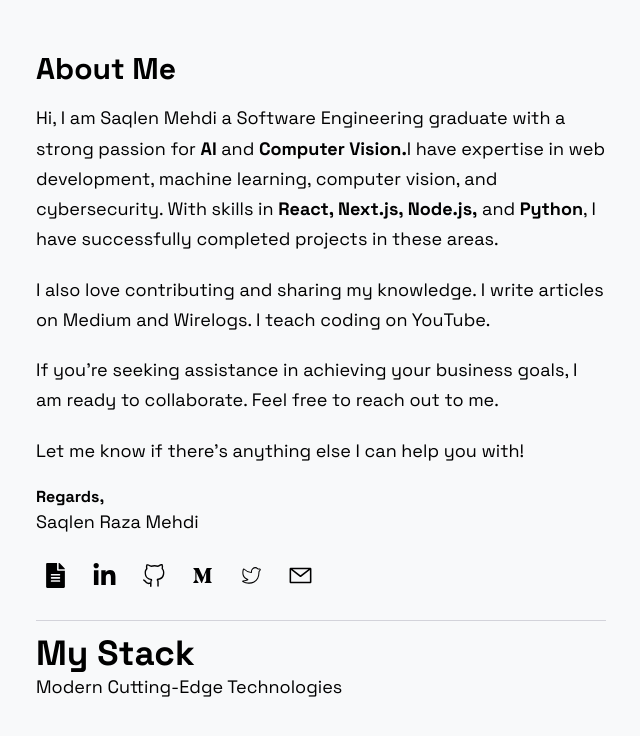
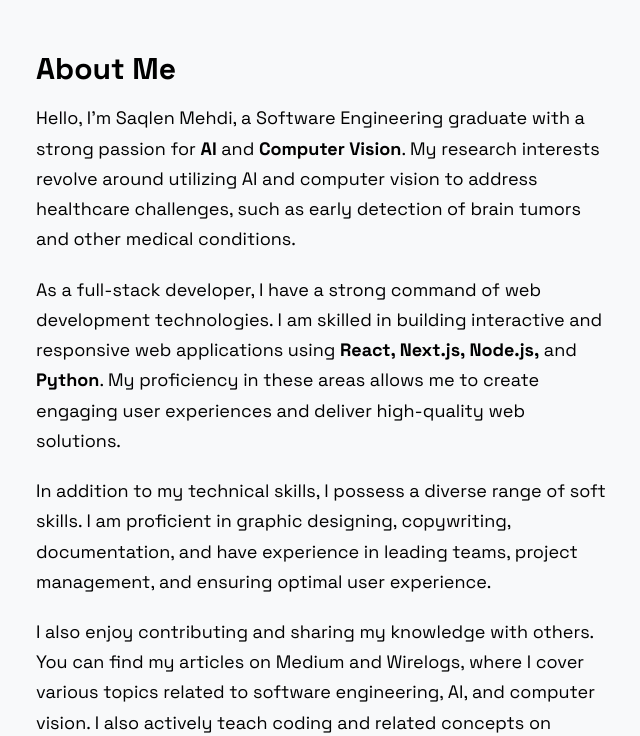
Before and after one commit to mehdisaqlen/mehdisaqlen.github.io, a Next.js app: page / in a window 1280 px wide. Shown: the part 638-1374 px from the top of the page, without its empty margins (319-959 px from the left). Built offline with nearby package versions, Linux system fonts and the light colour scheme.

Commit message:
updated the bio

```diff
--- a/src/app/page.tsx
+++ b/src/app/page.tsx
@@ -12,23 +12,41 @@ function Home() {
       <article className={`${styles.about} content-wrapper`}>
         <h2>About Me</h2>
         <p>
-          Hi, I am Saqlen Mehdi a Software Engineering graduate with a strong
-          passion for <strong>AI</strong> and <strong>Computer Vision.</strong>I
-          have expertise in web development, machine learning, computer vision,
-          and cybersecurity. With skills in{" "}
-          <strong>React, Next.js, Node.js,</strong> and <strong>Python</strong>,
-          I have successfully completed projects in these areas.
+          Hello, I&apos;m Saqlen Mehdi, a Software Engineering graduate with a
+          strong passion for <strong>AI</strong> and{" "}
+          <strong>Computer Vision</strong>. My research interests revolve around
+          utilizing AI and computer vision to address healthcare challenges,
+          such as early detection of brain tumors and other medical conditions.
         </p>
         <p>
-          I also love contributing and sharing my knowledge. I write articles on
-          Medium and Wirelogs. I teach coding on YouTube.
+          As a full-stack developer, I have a strong command of web development
+          technologies. I am skilled in building interactive and responsive web
+          applications using <strong>React, Next.js, Node.js,</strong> and{" "}
+          <strong>Python</strong>. My proficiency in these areas allows me to
+          create engaging user experiences and deliver high-quality web
+          solutions.
         </p>
 
         <p>
-          If you&apos;re seeking assistance in achieving your business goals, I
-          am ready to collaborate. Feel free to reach out to me.
+          In addition to my technical skills, I possess a diverse range of soft
+          skills. I am proficient in graphic designing, copywriting,
+          documentation, and have experience in leading teams, project
+          management, and ensuring optimal user experience.
         </p>
-        <p>Let me know if there&apos;s anything else I can help you with!</p>
+
+        <p>
+          I also enjoy contributing and sharing my knowledge with others. You
+          can find my articles on Medium and Wirelogs, where I cover various
+          topics related to software engineering, AI, and computer vision. I
+          also actively teach coding and related concepts on YouTube.
+        </p>
+
+        <p>
+          If you're looking for someone to collaborate with in achieving your
+          business goals or have any other inquiries, please feel free to reach
+          out to me.
+        </p>
+
         <strong>Regards,</strong>
         <p>Saqlen Raza Mehdi</p>
         <div className={styles.socialIcons}>
```
